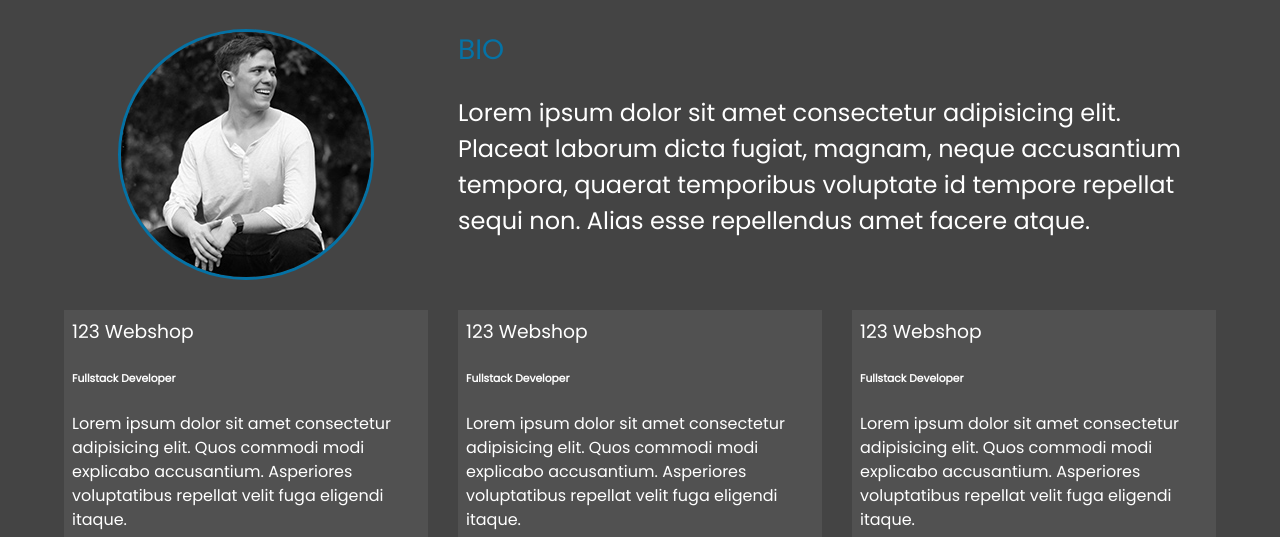
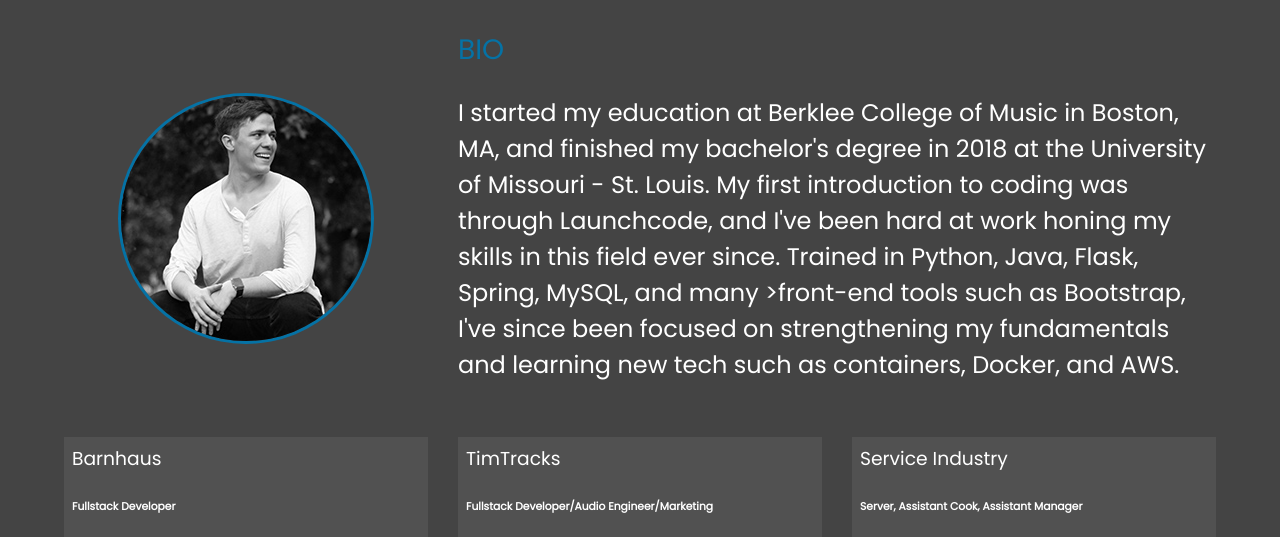
Before and after one commit to jaydedm/Portfolio, a website: page dist/about.html in a window 1280 px wide. Shown: the part 253-790 px from the top of the page. Drawn offline with Linux system fonts and the light colour scheme.

Commit message:
added updated bio info

```diff
--- a/dist/about.html
+++ b/dist/about.html
@@ -59,30 +59,42 @@
 
             <div class="bio">
                 <h3 class="text-secondary">BIO</h3>
-                <p>Lorem ipsum dolor sit amet consectetur adipisicing elit. Placeat laborum dicta fugiat, magnam, neque
-                    accusantium tempora, quaerat temporibus voluptate id tempore repellat sequi non. Alias esse
-                    repellendus amet facere atque.</p>
+                <p>I started my education at Berklee College of Music in Boston, MA, and finished my
+                    bachelor's degree in 2018 at the University of Missouri - St. Louis. My first introduction
+                    to coding was through Launchcode, and I've been hard at work honing my skills in this field ever since.
+                    Trained in Python, Java, Flask, Spring, MySQL, and many >front-end tools such as Bootstrap, I've since
+                    been focused on strengthening my fundamentals and learning new tech such as containers, Docker, and AWS.
+                </p>
             </div>
 
             <div class="job job-1">
-                <h3>123 Webshop</h3>
+                <h3><a href="http://barnhaus.farm">Barnhaus</a></h3>
                 <h6>Fullstack Developer</h6>
-                <p>Lorem ipsum dolor sit amet consectetur adipisicing elit. Quos commodi modi explicabo accusantium.
-                    Asperiores voluptatibus repellat velit fuga eligendi itaque.</p>
+                <p><a href="http://barnhaus.farm">Barnhaus </a>is a company I co-founded with close friends who are working technology professionals.
+                    We have a team of software engineers, designers, and artists the likes of whom have been involved with major
+                    creative content creation with Sony Animation Pictures and projects with companies with thousands of customers worldwide. We focus on
+                    providing solutions to real-world problems.
+                </p>
             </div>
 
             <div class="job job-2">
-                <h3>123 Webshop</h3>
-                <h6>Fullstack Developer</h6>
-                <p>Lorem ipsum dolor sit amet consectetur adipisicing elit. Quos commodi modi explicabo accusantium.
-                    Asperiores voluptatibus repellat velit fuga eligendi itaque.</p>
+                <h3><a href='http://timtracks.com'>TimTracks</a></h3>
+                <h6>Fullstack Developer/Audio Engineer/Marketing</h6>
+                <p>I've worked for TimTracks for over 5 years starting as an audio engineering intern and quickly learning
+                    the ropes and growing with the company. I've made contributions on hundreds of products distributed world wide,
+                    and have traveled the world representing the company to develop and maintain relationships with clients. I've served
+                    as a consultant for many marketing and strategic plans, and am developing a new Web application launching within the year.
+                </p>
             </div>
 
             <div class="job job-3">
-                <h3>123 Webshop</h3>
-                <h6>Fullstack Developer</h6>
-                <p>Lorem ipsum dolor sit amet consectetur adipisicing elit. Quos commodi modi explicabo accusantium.
-                    Asperiores voluptatibus repellat velit fuga eligendi itaque.</p>
+                <h3>Service Industry</h3>
+                <h6>Server, Assistant Cook, Assistant Manager</h6>
+                <p>Having grown up working at my family's restaurant in Park City, Utah, I have over 10 years of experience
+                    with customer service. Since then, I've worked a serving job while going through college. It's second nature to roll my sleeves up and put in the elbow grease to get the job done.
+                    Moreover, I'm very familiar with creating and maintaining a unique brand and take pride in creating an exceptional experience
+                    for clients from beginning to end, front to back.
+                </p>
             </div>
 
         </div>
```
